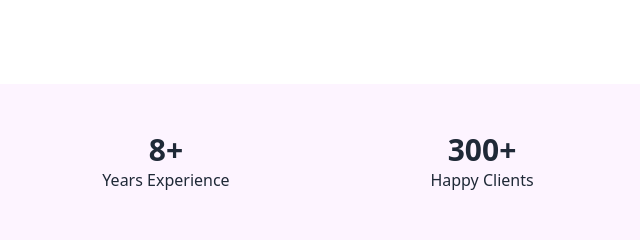
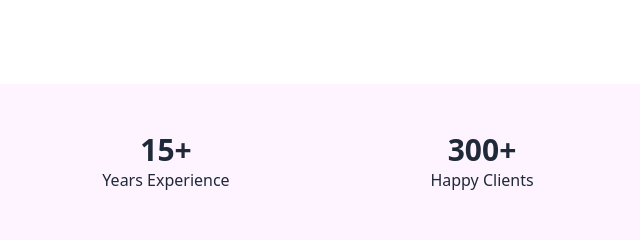
Before and after one commit to PrasenjeetSC/MKumarFolio, a plain HTML site: page index.html in a window 1280 px wide. Shown: the part 1640-1880 px from the top of the page, 0-640 px from the left. Drawn offline with nearby package versions, Linux system fonts and the light colour scheme.

Commit message:
Value of experience changed from 8 to 15 in stats strip.

```diff
--- a/index.html
+++ b/index.html
@@ -145,7 +145,7 @@
     <!-- Stats -->
     <div class="mt-20 bg-soft">
       <div class="max-w-7xl mx-auto grid grid-cols-2 md:grid-cols-4 gap-8 px-6 py-12 text-center">
-        <div><h3 class="text-3xl font-bold">8+</h3><p>Years Experience</p></div>
+        <div><h3 class="text-3xl font-bold">15+</h3><p>Years Experience</p></div>
         <div><h3 class="text-3xl font-bold">300+</h3><p>Happy Clients</p></div>
         <div><h3 class="text-3xl font-bold">750+</h3><p>Projects</p></div>
         <div><h3 class="text-3xl font-bold">25+</h3><p>Awards</p></div>
```
